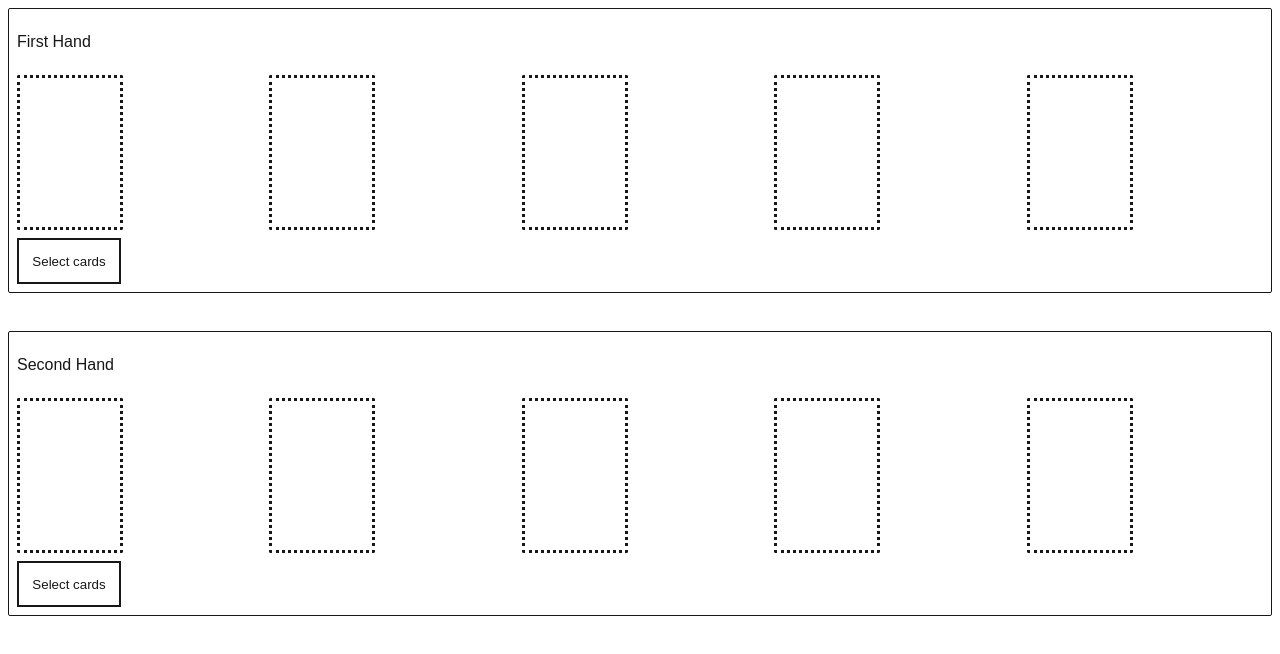
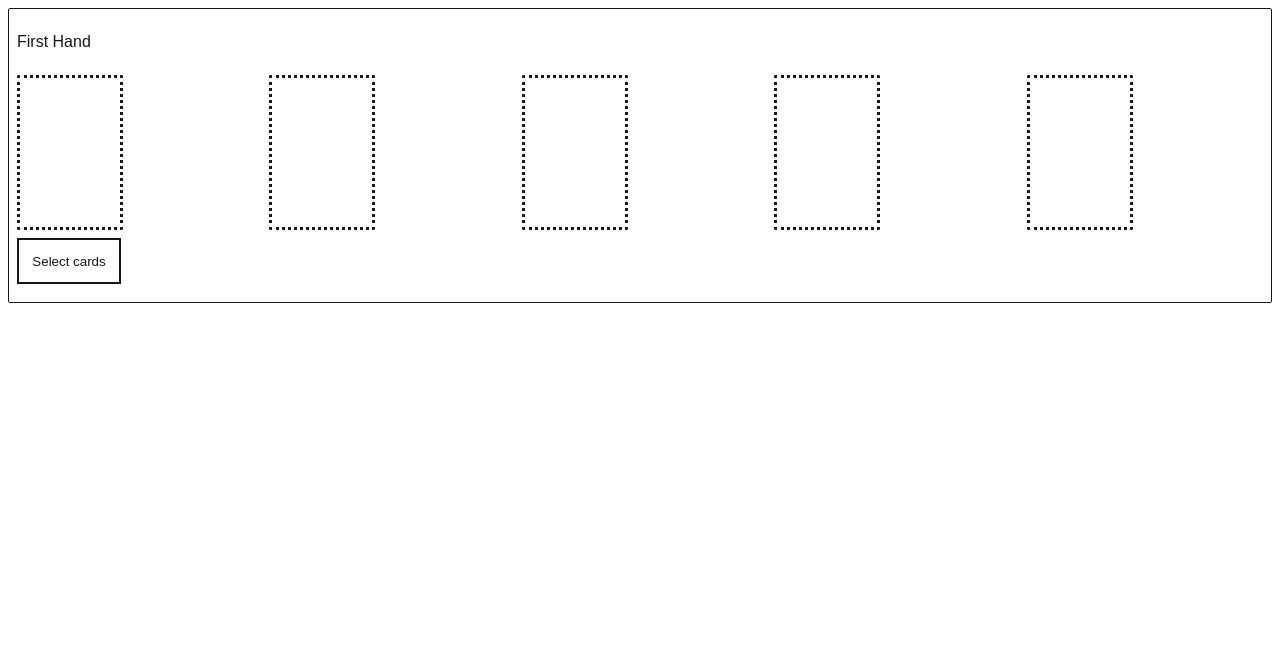
Before and after one commit to BetoFrega/poker-hands, a Next.js app: page / in a window 1280 px wide. Shown: the top 654 px of the page. Built offline with nearby package versions, Linux system fonts and the light colour scheme.

Commit message:
refactor: isolate HandManager

```diff
--- a/src/components/HandManager/HandManager.module.css
+++ b/src/components/HandManager/HandManager.module.css
@@ -25,13 +25,13 @@
   border-radius: 2px;
 }
 
-.selectedHand {
+.open {
   border-width: 3px;
 }
 
 .selectorContainer {
   border: var(--foreground) 1px solid;
-  padding: 8px;
+  padding: 0;
   display: grid;
   gap: 6px;
   max-height: 0;
@@ -41,7 +41,8 @@
   transition: all 0.3s ease-in-out;
 }
 
-.open {
+.openSelector {
+  padding: 8px;
   max-height: 1000px;
   transform: rotateX(0deg);
 }
--- a/src/components/HandManager/HandManager.tsx
+++ b/src/components/HandManager/HandManager.tsx
@@ -8,7 +8,7 @@ import styles from "./HandManager.module.css";
 
 export const HandManager: React.FC = () => {
   const [cards, setCards] = useState<Card[]>([]);
-  const [selectedHand, selectHand] = useState<null | 1 | 2>(null);
+  const [isOpen, setIsOpen] = useState<boolean>(false);
   const selectionHandler: ComponentProps<typeof CardsSelector>["onSelect"] = (
     card,
   ) => {
@@ -20,49 +20,27 @@ export const HandManager: React.FC = () => {
   };
 
   return (
-    <div className={styles.container}>
-      <div
-        className={cx([
-          styles.handContainer,
-          selectedHand === 1 && styles.selectedHand,
-        ])}
-      >
+    <>
+      <div className={cx([styles.handContainer, isOpen && styles.open])}>
         <p>First Hand</p>
         <HandDisplay cards={cards} />
         <button
           className={styles.button}
-          onClick={() => selectHand(1)}
-          disabled={selectedHand === 1}
+          onClick={() => setIsOpen(true)}
+          disabled={isOpen}
         >
-          {selectedHand === 1 ? "Selecting" : "Select"} cards
+          {isOpen ? "Selecting" : "Select"} cards
         </button>
-      </div>
         <div
           className={cx([
             styles.selectorContainer,
-          !!selectedHand && styles.open,
+            isOpen && styles.openSelector,
           ])}
         >
-        {selectedHand && <p>Selecting cards for Hand {selectedHand}</p>}
-        <button onClick={() => selectHand(null)}>Close 🅧</button>
+          <button onClick={() => setIsOpen(false)}>Close 🅧</button>
           <CardsSelector selectedCards={cards} onSelect={selectionHandler} />
         </div>
-      <div
-        className={cx([
-          styles.handContainer,
-          selectedHand === 2 && styles.selectedHand,
-        ])}
-      >
-        <p>Second Hand</p>
-        <HandDisplay cards={cards} />
-        <button
-          className={styles.button}
-          onClick={() => selectHand(2)}
-          disabled={selectedHand === 2}
-        >
-          Select cards
-        </button>
       </div>
-    </div>
+    </>
   );
 };
```
Lines whose indentation alone changed are shown as unchanged.
